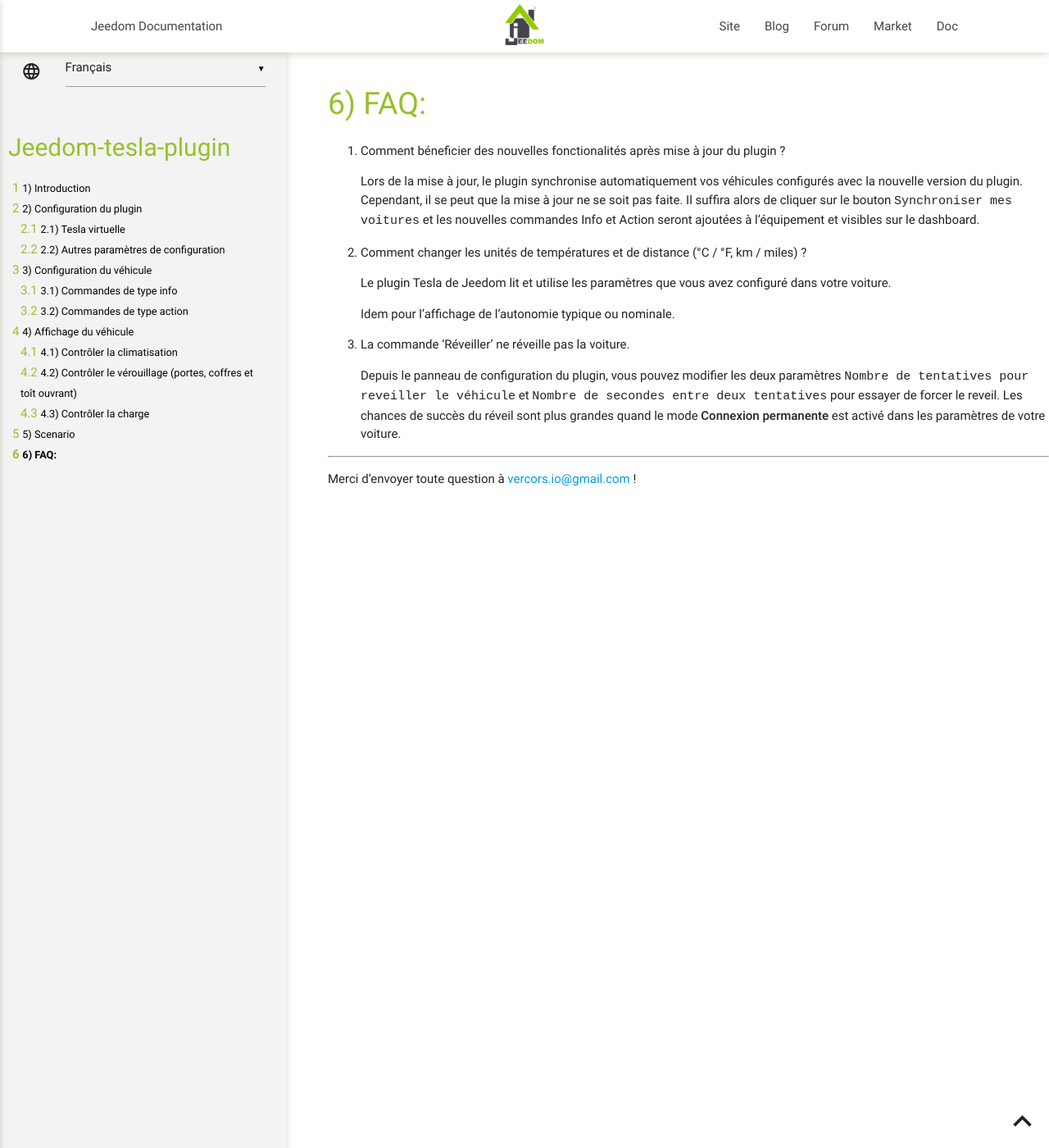
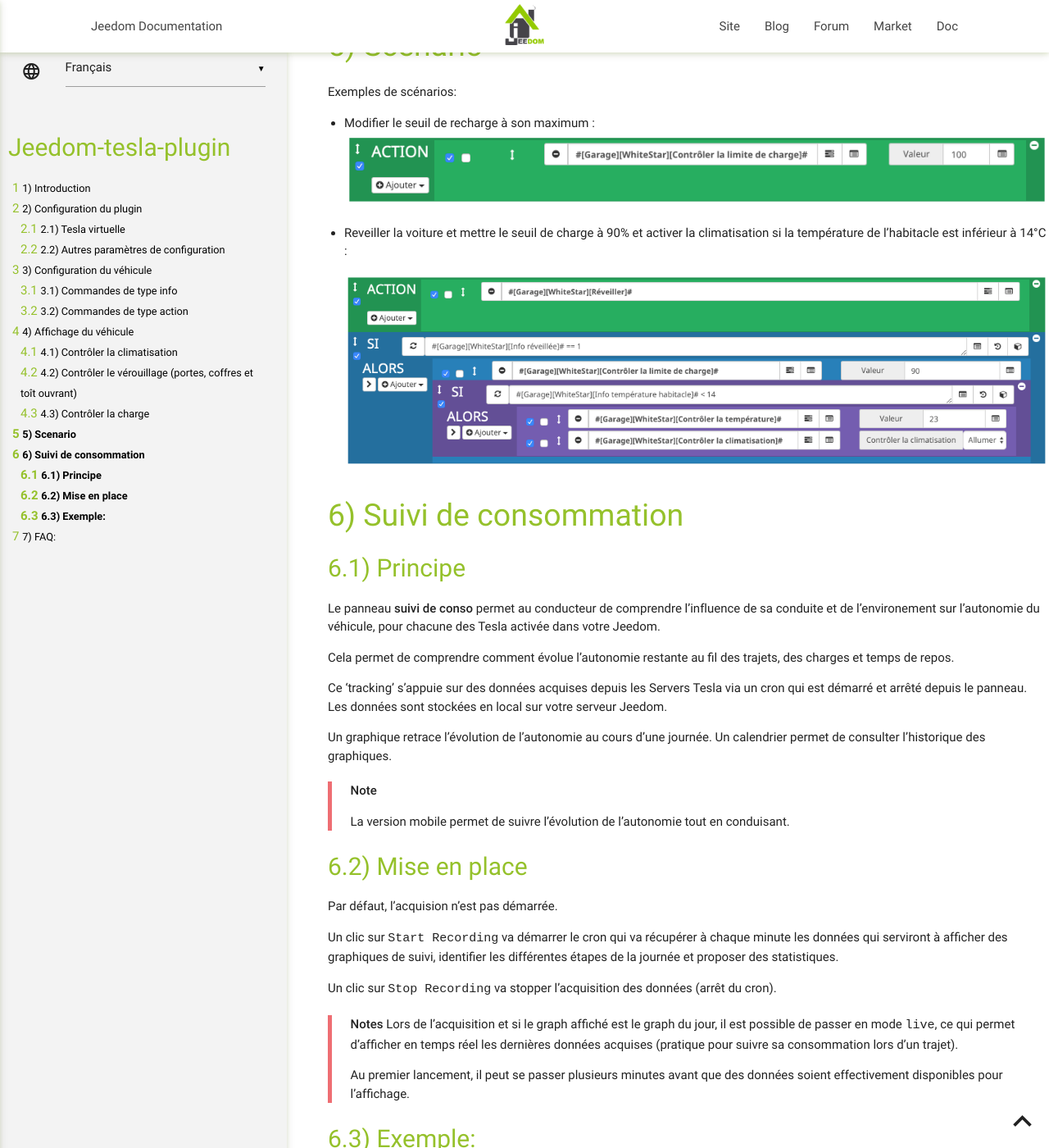
Before and after one commit to vercorsio/jeedom-tesla-plugin, a Jekyll site: the page built from fr_FR/index.md, in a window 1280 px wide and 1400 px high, scrolled down 10690 px. Shown: the whole window at 82% size. Built offline with Jekyll 4.4.1, drawn with Linux system fonts in a browser that asks for light colours; our own code applies the rules of GitHub Pages for plain Markdown files; some of the changed text lies outside the part shown.

Commit message:
Added french doc for tracking panel

```diff
--- a/fr_FR/index.md
+++ b/fr_FR/index.md
@@ -3,6 +3,8 @@
 Bienvenue sur la page de documentation du plugin Jeedom Tesla !
 
 Avec ce plugin, l'utilisateur peut accéder à sa voiture Tesla, et intéragir avec les données remontées par l'API proposée par Tesla.
+
+Depiusi la version 1.3, un panneau est disponible à la fois sur la version desktop et la version mobile, pour suivre l'évolution de l'autonomie au cours d'une journée, au gré des kilomètres parcourus, des recharges et des temps de parking. Il affiche un graphique et un tableau récapitulatif des différentes phases de la journée (trajet, recharge et parking). Le graphique va permettre de voir précisément les gains et pertes d'autonomie lors d'un trajet par exemple, en tenant compte de l'autonomie de départ et des kilomètres parcourus. Chaque ligne du tableau renseigne sur l'étape : sa durée, la distance parcourue, la vitesse moyenne, les pertes ou gains d'autonomie observés ainsi qu'un pourcentage d'efficience.
 
 Retrouvez la liste des nouveautés sur le [Change log](!https://vercorsio.github.io/jeedom-tesla-plugin/fr_FR/changelog).
 
@@ -23,6 +25,8 @@
 > Ce plugin nécessite que votre Tesla soit accessible sur le réseau pour ne pas provoquer d'erreur.
 > Si l'application Tesla sur votre smartphone arrive à se connecter à votre Tesla, le plugin sera à même de configurer correctement votre Tesla dans Jeedom.
 
+Pour accéder au panneaux de suivi de consommation, il suffit de cocher `Afficher le panneau desktop` et `Afficher le panneau mobile`:
+![config](../images/configPlugin-4.png)
 
 
 Les deux méthodes de connections sont les suivantes:
@@ -209,6 +213,69 @@
 
   ![climate](../images/scenario_Climate.png)
 
+
+Suivi de consommation
+==
+
+Principe
+--
+
+Le panneau **suivi de conso** permet au conducteur de comprendre l'influence de sa conduite et de l'environement sur l'autonomie du véhicule, pour chacune des Tesla activée dans votre Jeedom.
+
+Cela permet de comprendre comment évolue l'autonomie restante au fil des trajets, des charges et temps de repos.
+
+Ce 'tracking' s'appuie sur des données acquises depuis les Servers Tesla via un cron qui est démarré et arrêté depuis le panneau. Les données sont stockées en local sur votre serveur Jeedom.
+
+Un graphique retrace l'évolution de l'autonomie au cours d'une journée. Un calendrier permet de consulter l'historique des graphiques.
+
+> **Note**
+>
+> La version mobile permet de suivre l'évolution de l'autonomie tout en conduisant.
+
+Mise en place
+--
+Par défaut, l'acquision n'est pas démarrée.
+
+Un clic sur `Start Recording` va démarrer le cron qui va récupérer à chaque minute les données qui
+serviront à afficher des graphiques de suivi, identifier les différentes étapes de la journée et proposer des statistiques.
+
+Un clic sur `Stop Recording` va stopper l'acquisition des données (arrêt du cron).
+
+> **Notes**
+> Lors de l'acquisition et si le graph affiché est le graph du jour, il est possible de passer en mode `live`, ce qui permet d'afficher en temps réel les dernières données acquises (pratique pour suivre sa consommation lors d'un trajet).
+>
+> Au premier lancement, il peut se passer plusieurs minutes avant que des données soient
+effectivement disponibles pour l'affichage.
+
+Exemple:
+--
+L'exemple ci-dessous retrace un trajet réél effectué le 5 janvier 2019, qui se découpe principalement en 4 segments :
+- <code>km  0</code> à <code>km 15</code>: route départementale sur du plat - _altitude 'en haut': 1100m._
+- <code>km 15</code> à <code>km 30</code>: route départementale en descente -  _altitude 'en bas': 250m._
+- <code>km 30</code> à <code>km 50</code>: autoroute.
+- <code>km 50</code> à <code>km 65</code>: route départementale - _altitude à l'arrivée: 500m._
+
+![tracking-graph](../images/tracking-graph.png)
+
+- En abscisse on trouve le temps
+- En ordonnée à gauche en <b>noir</b>, le kilométrage parcouru. <u>Note:</u> l'angle de la courbe est proportionel à la vitesse.
+- En ordonnée à gauche en <b style='color:#22C4FF'>bleu</b>, l'autonomie de départ en <b style="color:#3355FF">pointillé</b>, et l'évolution de l'autonomie en <b style='color:#22C4FF'>bleu</b>. Quand la climatisation est allumée, le trait est en <b style='color:blueviolet'>violet</b>
+ - En ordonnée à droite, la différence constatée entre l'<b style="color:#3355FF">autonomie initiale</b> et l'<b style='color:#22C4FF'>autonomie réelle</b> compte tenu des <b>kilomètres parcourus</b>. La courbe est <b style="color:#00FF00">verte</b> quand il y a un gain, <b style="color:#FFA500">orange</b> en cas de perte.
+
+
+
+Un tableau récapitulatif par journée est affiché et permet sur selection d'une ligne de zoomer sur le graph correspondant. Un clic sur la ligne "Total" va afficher la journée complète.
+
+![tracking-graph](../images/tracking-table.png)
+
+- L'`efficience` correspond au pourcentage de km gagnés/perdus par rapport à la longueur du trajet, ce qui permet de pondérer les résultats. Les petits trajets sont 'énergivores'.
+ - Les trois boutons en haut à droite du tableau permettent de filtrer par type d'étape et de pouvoir par exemple calculer les pertes liées aux seules étapes de type `parking`.
+
+> **Notes**
+>
+> - En dehors des plages de conduite, le graphique affiche l'évolution de l'autonomie à l'arrêt, et permet par exemple de tracer les pertes de type <i>"vampire drain"</i> et de voir les courbes lors des recharges.
+> - Activer en continu le recording peut conduire à une consommation d'énergie non souhaitée.
+
 FAQ:
 ==
 
```
Also changed, not shown: images/configPlugin-4.png (added), images/tracking-graph.png (added), images/tracking-table.png (added).
